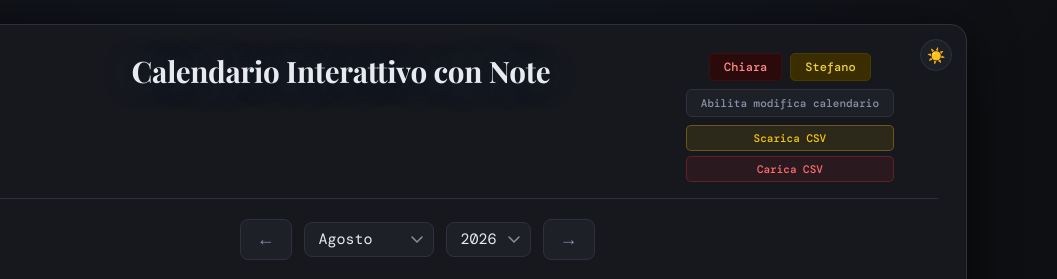
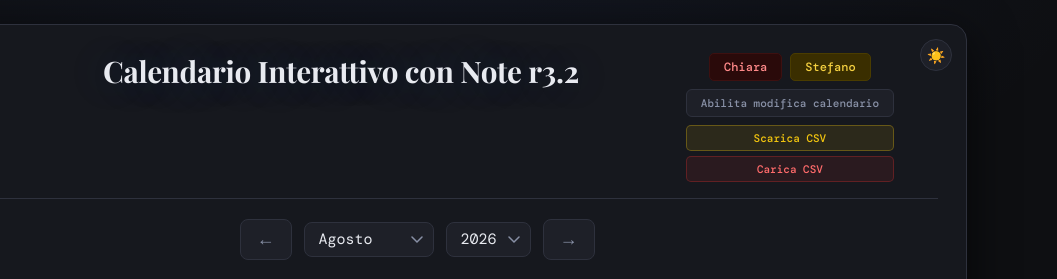
Before and after one commit to fredellastefano/Calendario, a plain HTML site: page index.html in a window 1280 px wide. Shown: the top 279 px of the page, 223-1280 px from the left. Drawn offline with nearby package versions, Linux system fonts and the light colour scheme; no server answers.

Commit message:
Aggiunge numero versione r3.2 al titolo, per verificare quando main va live

```diff
--- a/index.html
+++ b/index.html
@@ -410,7 +410,7 @@
             <div class="logo-container">
                 <img src="MaxAndStar.png" alt="Logo" class="logo">
             </div>
-            <div class="title-text">Calendario Interattivo con Note</div>
+            <div class="title-text">Calendario Interattivo con Note r3.2</div>
             <div class="legend-controls">
                 <div class="legend-row">
                     <span class="legend-btn legend-red">Chiara</span>
```
